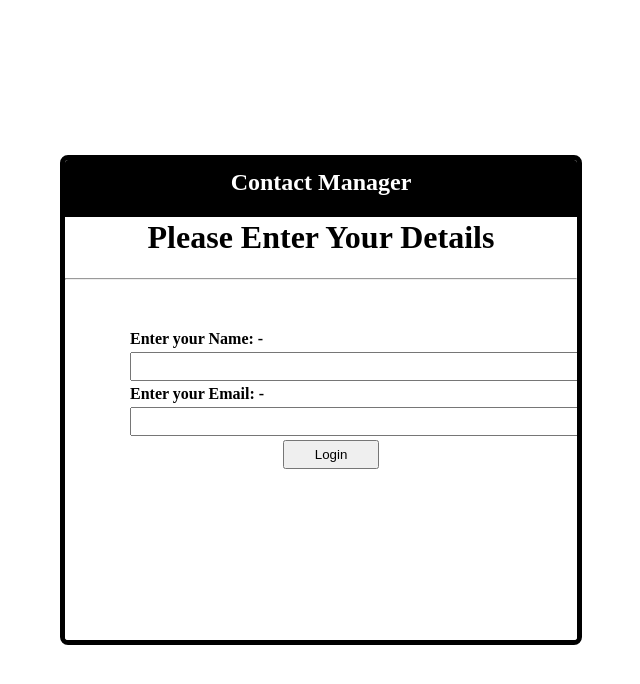
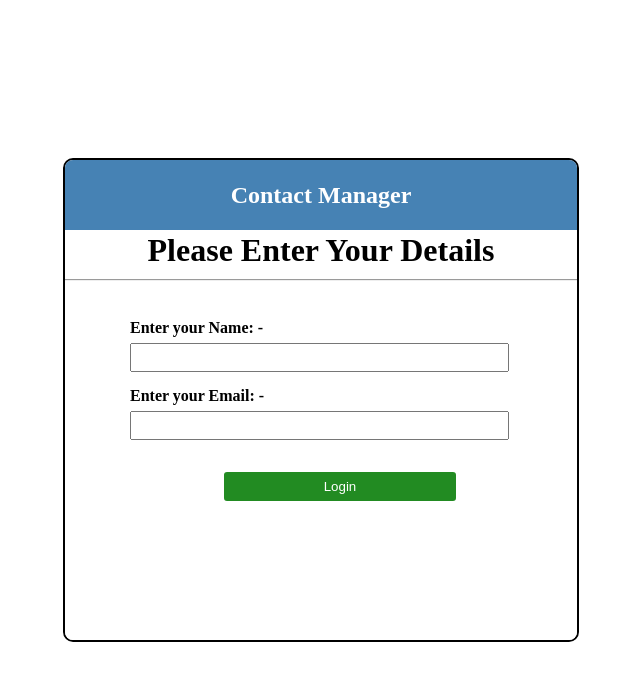
Before and after one commit to LoveneeshSingla/Contact-app, a React (Create React App) app: page /login in a window 1280 px wide. Shown: the top 684 px of the page, without its empty margins (319-959 px from the left). Built offline with nearby package versions, Linux system fonts and the light colour scheme.

Commit message:
working on css

```diff
--- a/src/App.css
+++ b/src/App.css
@@ -1,38 +1,55 @@
 .addbtn {
-  padding: 5px 30px;
+  padding: 7px 100px;
   cursor: pointer;
   margin: 10px 0 0 0;
+  color: white;
+  background-color: forestgreen;
+  border-radius: 5px;
+  border: 2px solid white;
 }
 
 .inputsstyle {
-  padding: 5px 140px;
-  margin: 4px 0;
+  padding: 5px 10px;
+  margin: 6px 0 15px 0;
   text-align: left;
+  width: 93%;
 }
 
 .mainDiv {
   position: absolute;
   left: 50%;
   top: 50%;
-  border: 5px solid Black;
+  border: 2px solid Black;
   width: 40%;
   height: 60%;
   transform: translate(-50%, -50%);
   overflow-y: scroll;
-  border-radius: 8px;
+  border-radius: 10px;
+  overflow-x: hidden;
 }
-
+.addYourContactsTitle {
+  text-align: center;
+}
 .contactDetailsDiv {
   position: absolute;
   left: 50%;
   top: 50%;
   transform: translate(-50%, -50%);
 }
+
+.buttonClass {
+  width: 30%;
+  margin: 5px 24%;
+}
+
+.marginOfHrInTitle {
+  margin: -12px;
+}
 .header {
   text-align: center;
   margin: -19px;
   position: relative;
-  background-color: black;
+  background-color: steelblue;
   color: white;
   padding: 8px 0 1px 0;
 }
--- a/src/components/AddContacts.js
+++ b/src/components/AddContacts.js
@@ -21,7 +21,7 @@ class AddContacts extends React.Component {
     render() {
         return (
             <div>
-                <div style={{ "text-align": "center" }}><h1>Add your contacts Here</h1><hr /></div>
+                <div className="addYourContactsTitle"><h1>Add your contacts Here</h1><hr className="marginOfHrInTitle" /></div>
                 <div className="addContactsDiv">
                     <form onSubmit={this.add}>
                         <strong><label>Enter your Name: -</label></strong><br />
@@ -33,7 +33,8 @@ class AddContacts extends React.Component {
                         <input type="text" className="inputsstyle"
                             value={this.state.email}
                             onChange={(e) => this.setState({ email: e.target.value })} /><br />
-                        <div style={{ "width": "30%", "margin": "0px 40%" }}><button className="addbtn">Add</button></div>
+                        <div className="buttonClass">
+                            <button className="addbtn">Add</button></div>
                     </form>
                 </div>
             </div>
--- a/src/components/ContactCard.js
+++ b/src/components/ContactCard.js
@@ -5,17 +5,25 @@ const ContactCard = (props) => {
         <div>
             <div style={{ "display": "flex", "justifyContent": "space-between", "width": "100%" }}>
                 <div>
-                    <Link to={{ pathname: "/contact/" + id, state: { contact: props.contact } }}>
-                        <h4 style={{ "margin": "15px 0px", "color": "black" }}>{name}</h4>
-                        <h5 style={{ "margin": "0px 0px", "color": "black" }}>{email}</h5>
+                    <Link to={{
+                        pathname: "/contact/" + id,
+                        state: { contact: props.contact }
+                    }}
+                        style={{ "textDecoration": "none" }}>
+                        <h3 style={{ "margin": "15px 0px", "color": "contactLowerBlue" }}>
+                            {name}</h3>
+                        <h4 style={{ "margin": "0px 0px", "color": "contactLowerBlue" }}>
+                            {email}</h4>
                     </Link>
                 </div>
                 <div className="upDelBtn">
-                    <Link to={{ pathname: "/edit/" + id, state: { contact: props.contact } }}><button className="updateBtn">Update</button></Link>
-                    <button className="delBtn" onClick={() => { props.contactId(id) }}>Delete</button>
+                    <Link to={{ pathname: "/edit/" + id, state: { contact: props.contact } }}>
+                        <button className="updateBtn">Update</button></Link>
+                    <button className="delBtn" onClick={() => { props.contactId(id) }}>
+                        Delete</button>
                 </div>
             </div>
-            <hr></hr>
+            <hr style={{ "marginRight": "12px" }}></hr>
         </div>
     )
 }
--- a/src/components/ContactList.js
+++ b/src/components/ContactList.js
@@ -22,9 +22,9 @@ const ContactList = (props) => {
 
 
     return (
-        <div style={{ "width": "100%", "padding": "8px 5px 0 5px", "backgroundColor": "White" }}>
+        <div style={{ "width": "100%", "padding": "25px 5px 0 5px" }} className="background">
             <div className="contactListNavBarTitle">
-                <h3>Contact List</h3>
+                <h3 style={{ "color": "indigo" }}>Contact List</h3>
             </div>
             <div className="contactListNavBarMenu">
                 <Link to="/login"><button className="loginBtn">Login</button></Link>
--- a/src/components/EditContact.js
+++ b/src/components/EditContact.js
@@ -25,7 +25,8 @@ class EditContacts extends React.Component {
     render() {
         return (
             <div>
-                <div style={{ "text-align": "center" }}><h1>Update your contacts Here</h1><hr /></div>
+                <div className="addYourContactsTitle"><h1>Update your contacts Here</h1>
+                    <hr className="marginOfHrInTitle" /></div>
                 <div className="addContactsDiv">
                     <form onSubmit={this.update}>
                         <strong><label>Enter your Name: -</label></strong><br />
@@ -37,7 +38,8 @@ class EditContacts extends React.Component {
                         <input type="text" className="inputsstyle"
                             value={this.state.email}
                             onChange={(e) => this.setState({ email: e.target.value })} /><br />
-                        <button className="addbtn">update</button>
+                        <div className="buttonClass">
+                            <button className="addbtn">update</button></div>
                     </form>
                 </div>
             </div>
--- a/src/components/Header.js
+++ b/src/components/Header.js
@@ -4,7 +4,7 @@ const Header = () => {
     return (
         <div>
             <div className="header">
-                <h2>Contact Manager</h2>
+                <h2 style={{ "margin-top": "33px" }}>Contact Manager</h2>
             </div>
         </div>
     )
--- a/src/components/LoginPage.js
+++ b/src/components/LoginPage.js
@@ -22,7 +22,7 @@ const LoginPage = (props) => {
 
     return (
         <div>
-            <div style={{ "text-align": "center" }}><h1>Please Enter Your Details</h1><hr /></div>
+            <div className="addYourContactsTitle"><h1>Please Enter Your Details</h1><hr className="marginOfHrInTitle" /></div>
             < div className="addContactsDiv">
                 <form onSubmit={Match}>
                     <strong><label>Enter your Name: -</label></strong><br />
@@ -33,8 +33,8 @@ const LoginPage = (props) => {
                     <input className="inputsstyle" type="text"
                         value={loginData.email}
                         onChange={(e) => setName(e, 'email')} /><br />
-                    <div style={{ "width": "30%", "margin": "0px 40%" }}>
-                        <button style={{ "padding": "5px 30px" }}>Login</button>
+                    <div className="buttonClass">
+                        <button className="addbtn">Login</button>
                     </div>
                 </form>
             </div>
```
